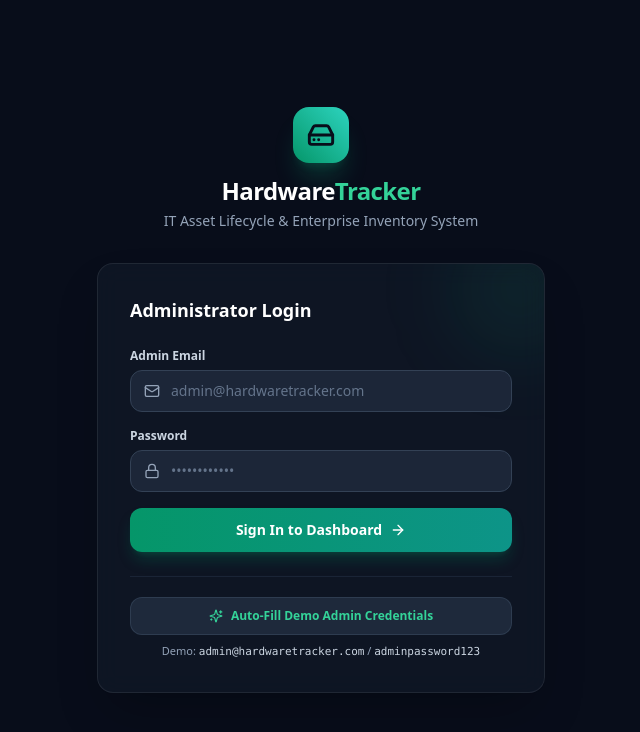
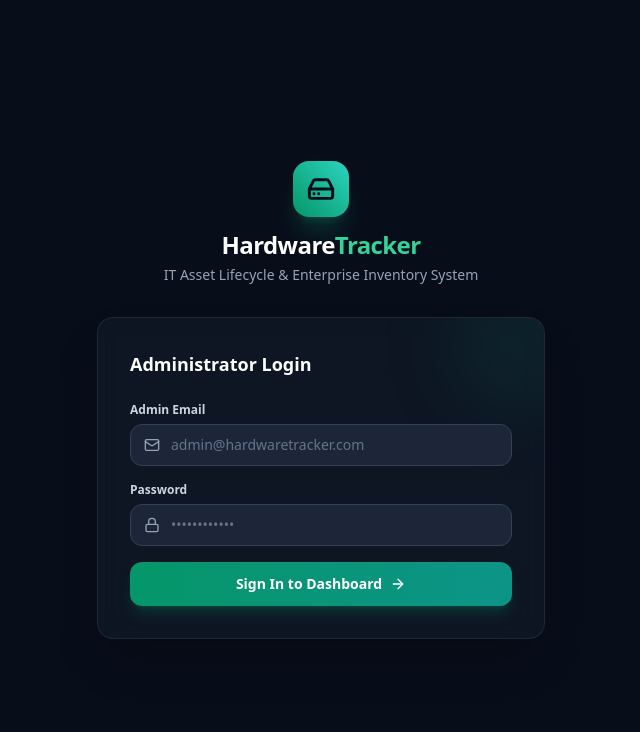
Before and after one commit to sakshirgangurde/hardware-asset-tracker, a Next.js app: page /login in a window 1280 px wide. Shown: the top 732 px of the page, without its empty margins (319-959 px from the left). Built offline with nearby package versions, Linux system fonts and the light colour scheme.

Commit message:
feat: ui change

```diff
--- a/app/api/auth/login/route.ts
+++ b/app/api/auth/login/route.ts
@@ -33,7 +33,7 @@ export async function POST(request: NextRequest) {
         user = {
           id: "62d48148-9cd1-4e33-930d-991faacbab69",
           email: "admin@hardwaretracker.com",
-          name: "Global IT Administrator",
+          name: "IT Administrator",
           passwordHash: "",
         };
       } else {
--- a/app/dashboard/page.tsx
+++ b/app/dashboard/page.tsx
@@ -350,7 +350,7 @@ export default function DashboardPage() {
           </div>
 
           <div className="space-y-4">
-            {kpis?.locationBreakdown.map((loc) => (
+            {[...(kpis?.locationBreakdown ?? [])].sort((a, b) => (a.location === "MUM" ? -1 : b.location === "MUM" ? 1 : 0)).map((loc) => (
               <div
                 key={loc.location}
                 className="p-3.5 rounded-xl bg-slate-850 border border-slate-700/60"
--- a/app/login/page.tsx
+++ b/app/login/page.tsx
@@ -8,7 +8,6 @@ import {
   Lock,
   Mail,
   ArrowRight,
-  Sparkles,
   Loader2,
 } from "lucide-react";
 
@@ -129,21 +128,6 @@ export default function LoginPage() {
             )}
           </button>
         </form>
-
-        {/* Demo Quick Fill Button */}
-        <div className="mt-6 pt-5 border-t border-slate-800/80">
-          <button
-            type="button"
-            onClick={fillDemoCredentials}
-            className="w-full py-2.5 px-3 rounded-xl bg-slate-800 hover:bg-slate-750 border border-slate-700/80 text-xs font-semibold text-emerald-400 hover:text-emerald-300 flex items-center justify-center gap-2 transition-all group"
-          >
-            <Sparkles className="w-3.5 h-3.5 group-hover:scale-110 transition-transform" />
-            Auto-Fill Demo Admin Credentials
-          </button>
-          <p className="text-[11px] text-slate-400 text-center mt-2">
-            Demo: <code className="text-slate-300">admin@hardwaretracker.com</code> / <code className="text-slate-300">adminpassword123</code>
-          </p>
-        </div>
       </div>
 
     </div>
--- a/components/layout/Sidebar.tsx
+++ b/components/layout/Sidebar.tsx
@@ -91,10 +91,10 @@ export function Sidebar({ isOpen, onClose }: SidebarProps) {
         </div>
         <div className="grid grid-cols-2 gap-2 text-center text-xs font-semibold">
           <div className="bg-slate-800/70 border border-slate-700/40 rounded-lg py-1 px-2 text-slate-200">
-            HYD Hub
+            MUM Hub
           </div>
           <div className="bg-slate-800/70 border border-slate-700/40 rounded-lg py-1 px-2 text-slate-200">
-            MUM Hub
+            HYD Hub
           </div>
         </div>
       </div>
--- a/prisma/seed.ts
+++ b/prisma/seed.ts
@@ -25,7 +25,7 @@ async function main() {
     data: {
       email: "admin@hardwaretracker.com",
       passwordHash,
-      name: "Global IT Administrator",
+      name: "IT Administrator",
     },
   });
   console.log(`👤 Created Admin: ${admin.email} / adminpassword123`);
```
